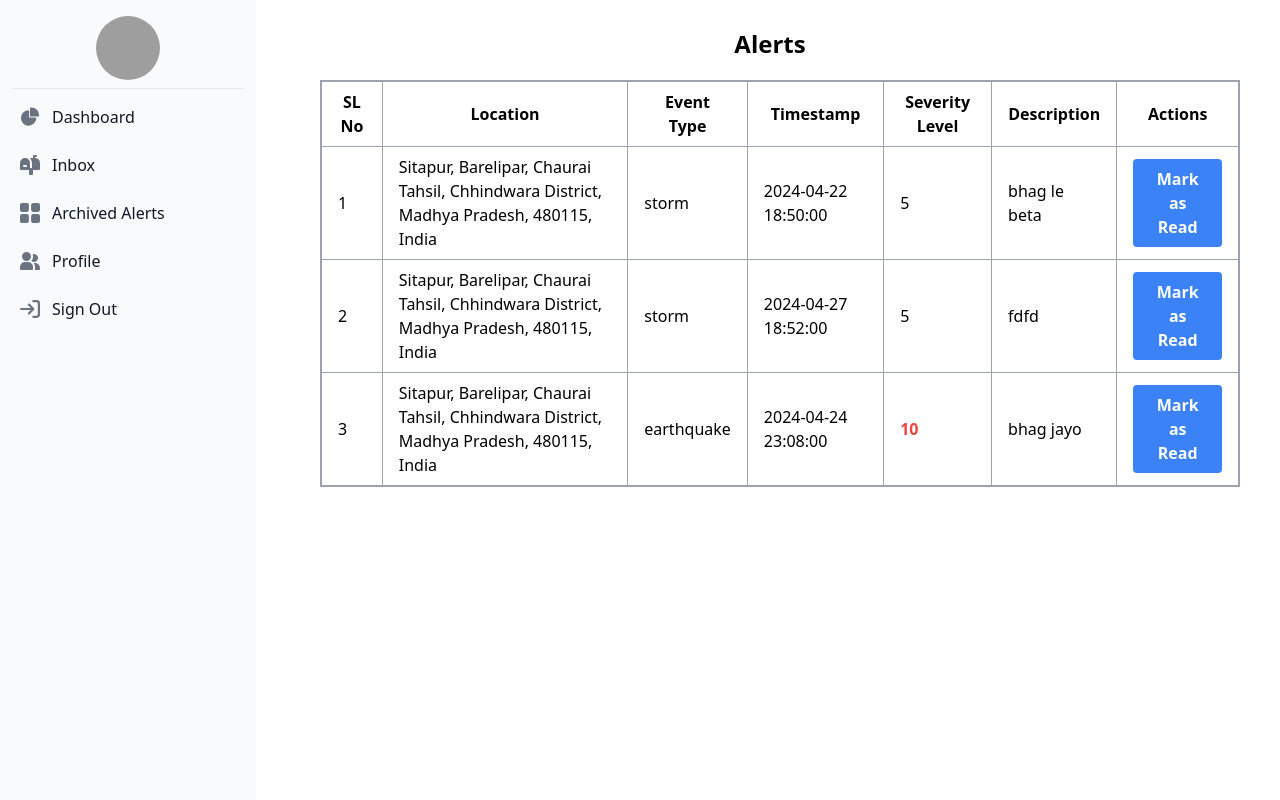
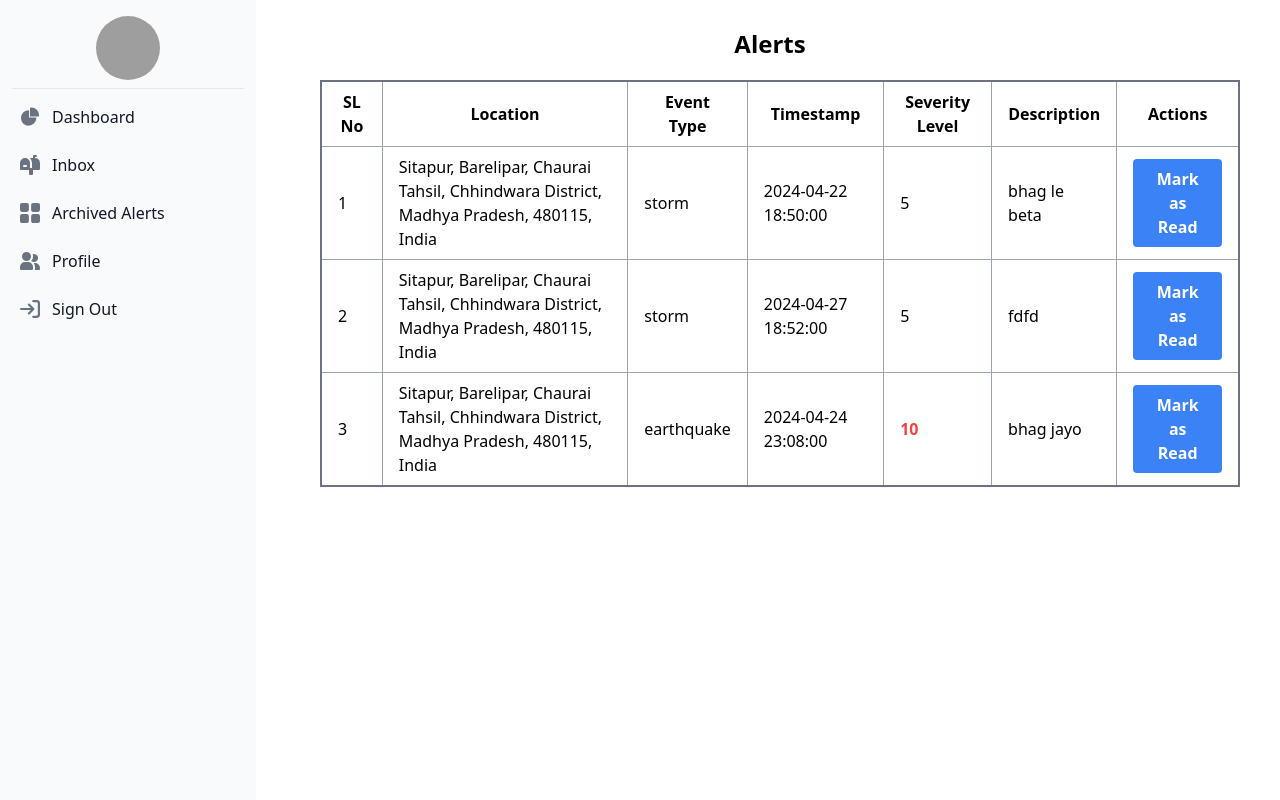
Before and after one commit to devAmaresh/dbms_proj_weather, a PHP site: page /user/alerts.php in a window 1280 px wide. Run offline with PHP 8.4, Linux system fonts and the light colour scheme; a user stored in the database is signed in; data comes from the database, SQL or seed files in the repository; some libraries are stand-ins or nearby versions; grey boxes are pictures that could not be loaded.

Commit message:
minor ui change

```diff
--- a/user/alerts.php
+++ b/user/alerts.php
@@ -43,7 +43,7 @@ $result = mysqli_query($conn, $query);
   <div class="col-span-3"></div>
   <div class="col-span-9 pt-2 pr-10">
    <h2 class="text-center text-2xl font-bold p-5 pl-0">Alerts</h2>
-   <table class="border-collapse border-2 border-gray-400  ">
+   <table class="border-collapse border-2 border-gray-500  ">
     <thead>
      <tr>
       <th class="border border-gray-400 px-4 py-2">SL No</th>
```
